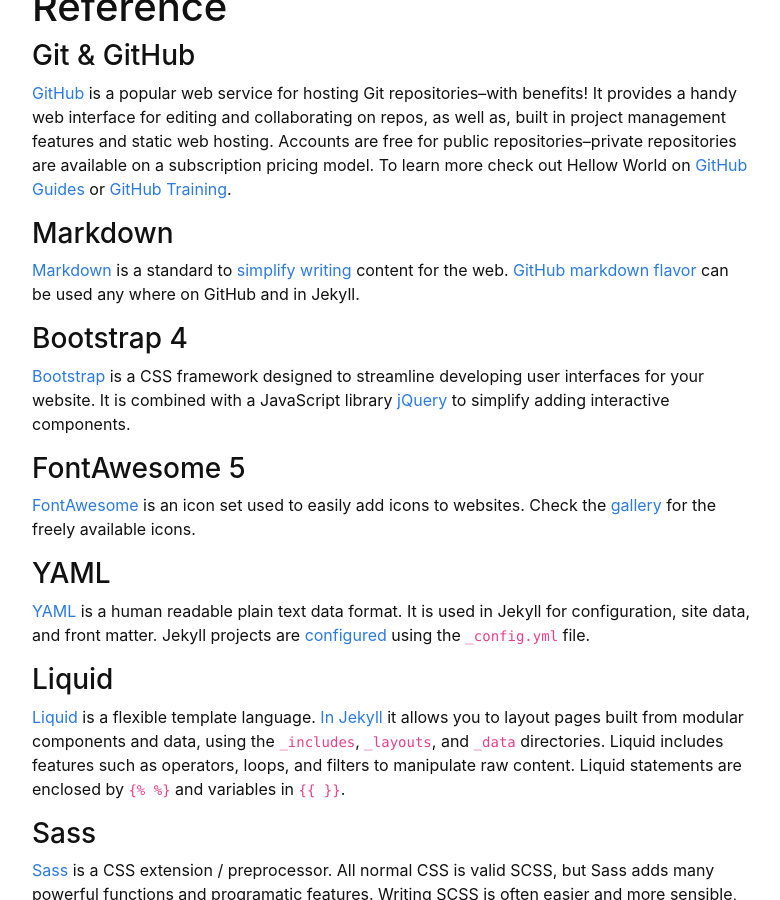
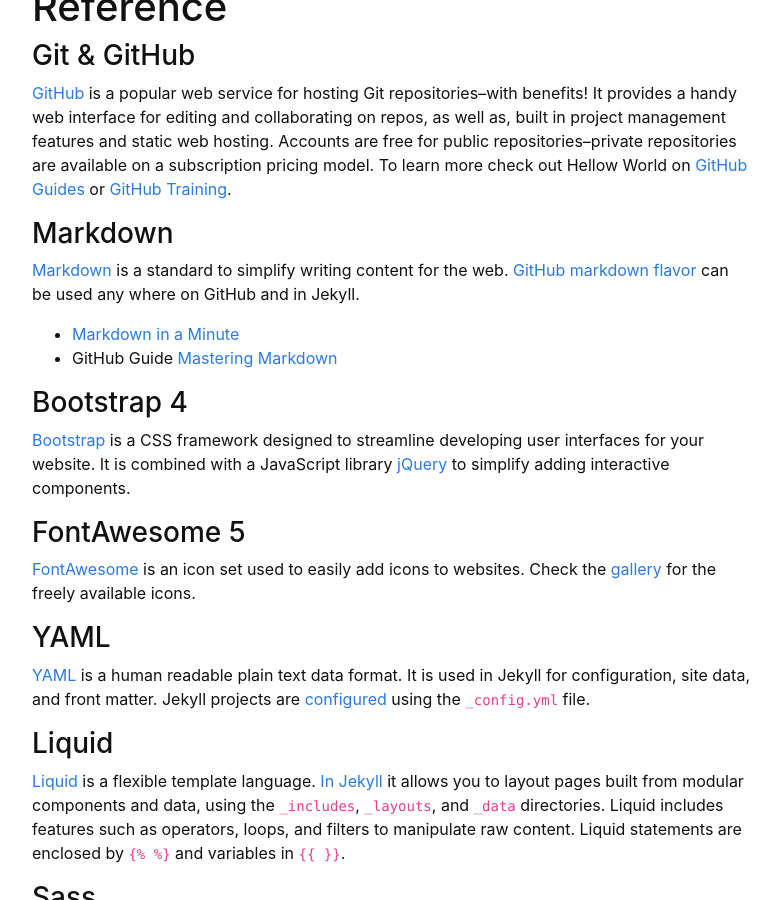
Before and after one commit to evanwill/workshop-template-b, a Jekyll site: the page built from content/4-resources.md, in a window 1280 px wide and 900 px high, scrolled down 391 px. Shown: the whole window, without its empty margins (248-1028 px from the left). Built offline with Jekyll 4.4.1, drawn with Linux system fonts in a browser that asks for light colours.

Commit message:
fix links

```diff
--- a/content/4-resources.md
+++ b/content/4-resources.md
@@ -9,7 +9,7 @@ To learn about using `workshop-template-b`, the [Readme](https://github.com/evan
 
 Other workshop sites an [minimal version of this template](https://github.com/evanwill/workshop-template) (no bootstrap):
 
-- [get-git](https://uidaholib.github.io/get-git/)
+- [get-git](https://evanwill.github.io/get-git/)
 - [hello-arduino](https://evanwill.github.io/hello-arduino/)
 - [clean-your-data](https://evanwill.github.io/clean-your-data/)
 - [go-go gh-pages](https://evanwill.github.io/go-go-ghpages/)
@@ -26,8 +26,11 @@ To learn more check out Hellow World on [GitHub Guides](https://guides.github.co
 
 ### Markdown
 
-[Markdown](https://daringfireball.net/projects/markdown/) is a standard to [simplify writing](https://evanwill.github.io/_drafts/notes/writing-markdown.html) content for the web.
+[Markdown](https://daringfireball.net/projects/markdown/) is a standard to simplify writing content for the web.
 [GitHub markdown flavor](https://help.github.com/articles/basic-writing-and-formatting-syntax/) can be used any where on GitHub and in Jekyll.
+
+- [Markdown in a Minute](https://evanwill.github.io/_drafts/notes/markdown-minute.html)
+- GitHub Guide [Mastering Markdown](https://guides.github.com/features/mastering-markdown/)
 
 ### Bootstrap 4
 
```
